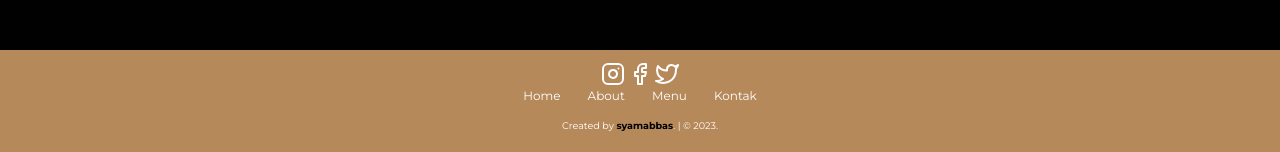
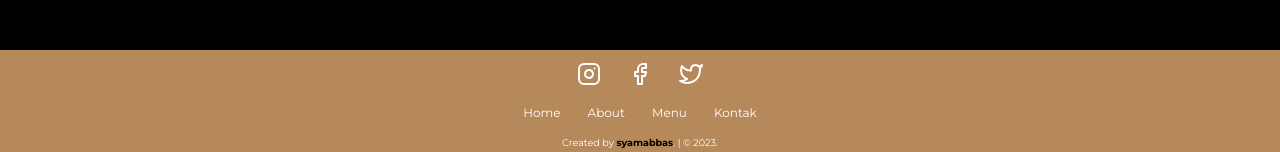
Before and after one commit to Syamabbas/syam-kopi, a plain HTML site: page index.html in a window 1280 px wide. Shown: the part 3410-3562 px from the top of the page. Drawn offline with nearby package versions, Linux system fonts and the light colour scheme.

Commit message:
Ganti judul

```diff
--- a/css/style.css
+++ b/css/style.css
@@ -289,7 +289,7 @@ footer {
 
 footer .socials a {
   color: #fff;
-  padding: 1rem 0.5;
+  padding: 0.7rem 1rem;
 }
 
 footer .socials a:hover,
@@ -297,7 +297,8 @@ footer .links a:hover {
   color: var(--bg);
 }
 
-footer .links {
+footer .links,
+footer .socials {
   margin-bottom: 1.4rem;
 }
 
--- a/index.html
+++ b/index.html
@@ -3,7 +3,7 @@
   <head>
     <meta charset="UTF-8" />
     <meta name="viewport" content="width=device-width, initial-scale=1.0" />
-    <title>Syam Kopi</title>
+    <title>syam kopi</title>
 
     <!-- font -->
     <link rel="preconnect" href="https://fonts.googleapis.com" />
```
